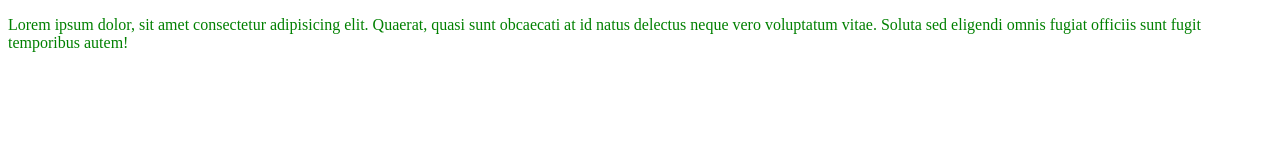
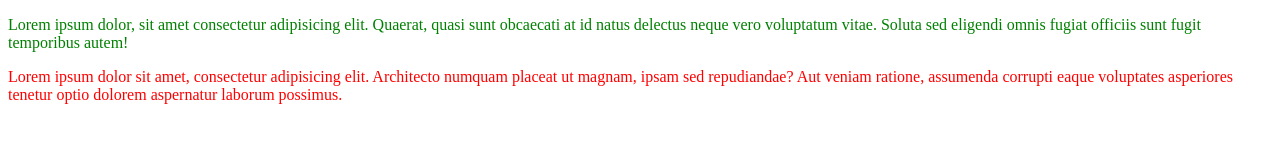
Before and after one commit to Kasasy/demo-repo, a plain HTML site: page index.html in a window 1280 px wide. Drawn offline with Linux system fonts and the light colour scheme.

Commit message:
Added some codes

```diff
--- a/index.html
+++ b/index.html
@@ -5,8 +5,16 @@
     <meta http-equiv="X-UA-Compatible" content="IE=edge">
     <meta name="viewport" content="width=device-width, initial-scale=1.0">
     <title>Practise</title>
+    <style>
+        .Savio{
+            color: red;
+        }
+    </style>
 </head>
 <body>
     <p style="color: green;">Lorem ipsum dolor, sit amet consectetur adipisicing elit. Quaerat, quasi sunt obcaecati at id natus delectus neque vero voluptatum vitae. Soluta sed eligendi omnis fugiat officiis sunt fugit temporibus autem!</p>
+    <div class="Savio">
+        <p>Lorem ipsum dolor sit amet, consectetur adipisicing elit. Architecto numquam placeat ut magnam, ipsam sed repudiandae? Aut veniam ratione, assumenda corrupti eaque voluptates asperiores tenetur optio dolorem aspernatur laborum possimus.</p>
+    </div>
 </body>
 </html>
```
